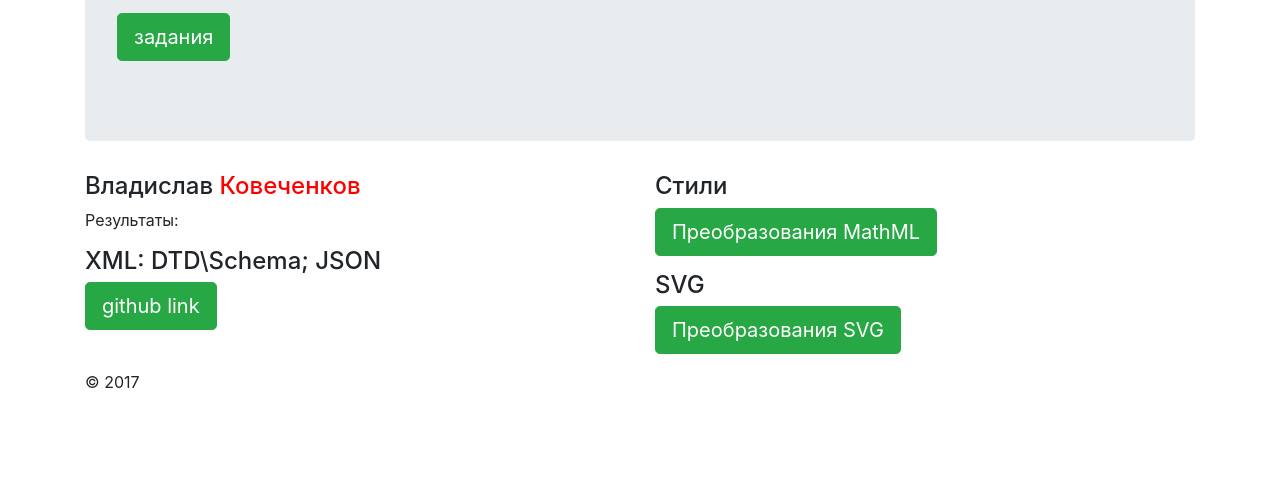
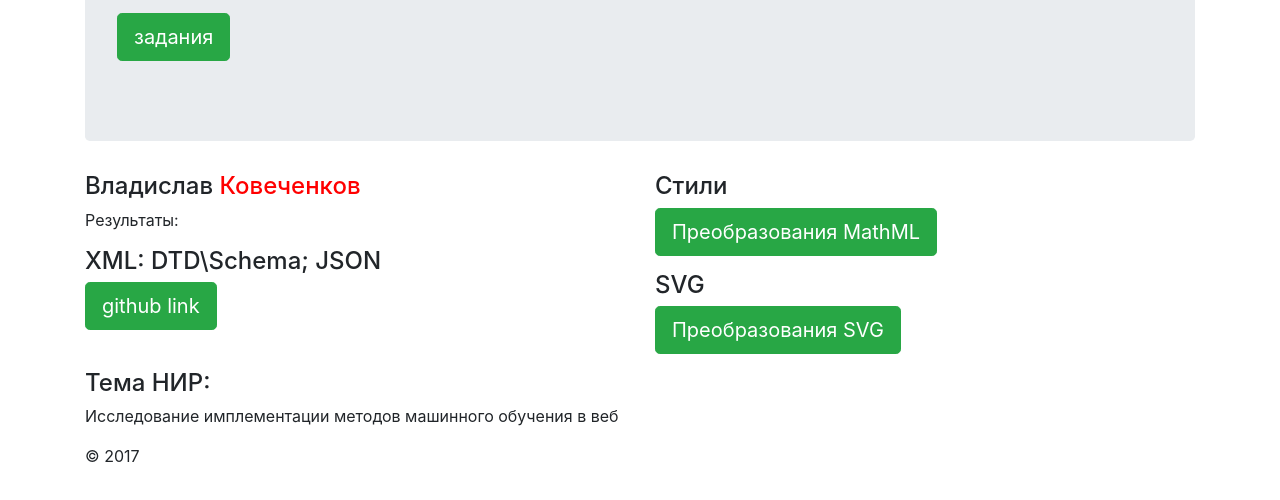
Before and after one commit to Sc4ramouche/herokuApp, a website built with webpack: page public/index.html in a window 1280 px wide. Shown: the part 274-774 px from the top of the page. Built offline with nearby package versions, Linux system fonts and the light colour scheme; some icons are missing; files whose address does not match are found by name.

Commit message:
added info

```diff
--- a/public/index.html
+++ b/public/index.html
@@ -63,6 +63,13 @@
          </div>
       </div>
 
+      <div class="row">
+        <div class="col">
+          <h4>Тема НИР:</h4>
+          <p>Исследование имплементации методов машинного обучения в веб</p>
+        </div>
+      </div>
+
       <footer class="footer">
         <p>&copy; 2017</p>
       </footer>
```
